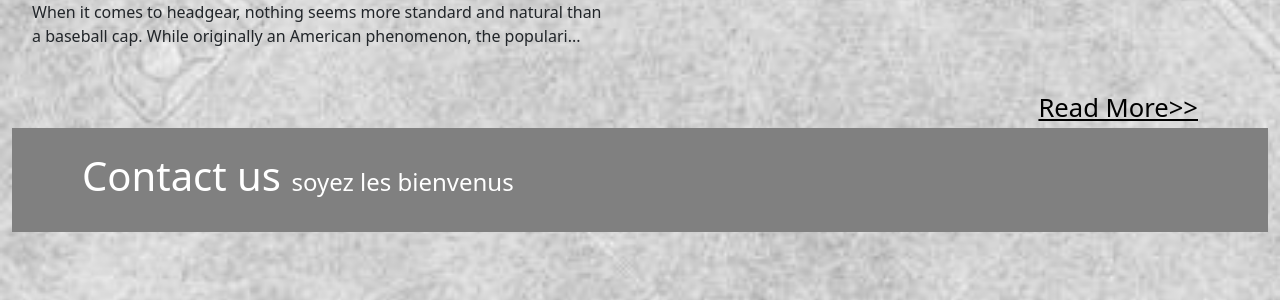
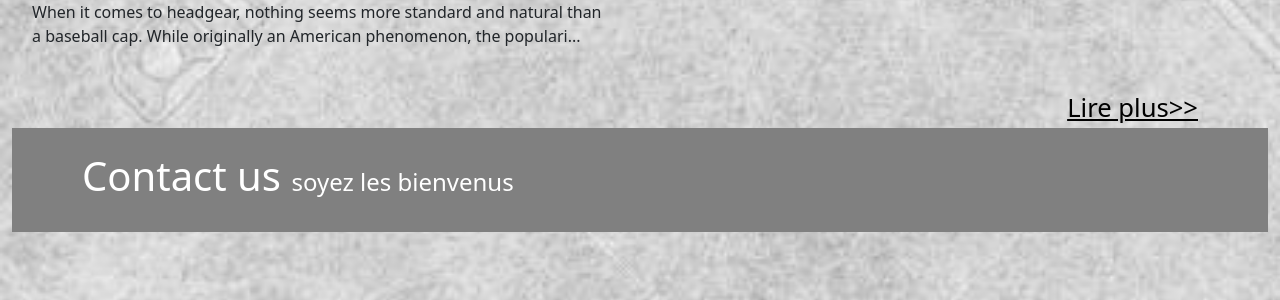
Before and after one commit to salima-2000/Site-e-commerce, a PHP site: page /shope_5/acceuil.php in a window 1280 px wide. Shown: the part 2447-2747 px from the top of the page. Run offline with PHP 8.4, Linux system fonts and the light colour scheme; data comes from the database, SQL or seed files in the repository.

Commit message:
Update nouveau_articles.php

```diff
--- a/shope_5/nouveau_articles.php
+++ b/shope_5/nouveau_articles.php
@@ -96,7 +96,7 @@ if (mysqli_num_rows($result) > 0) {
 </div>
 
 <div class="container" style="margin-bottom:3%">
-<a href="articles.php" id="read-more">Read More>></a>
+<a href="articles.php" id="read-more">Lire plus>></a>
 </div>
 <script>
 	function remove_article(str) {
```
